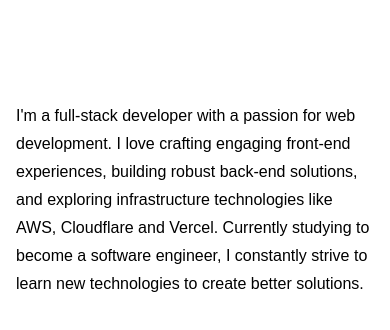
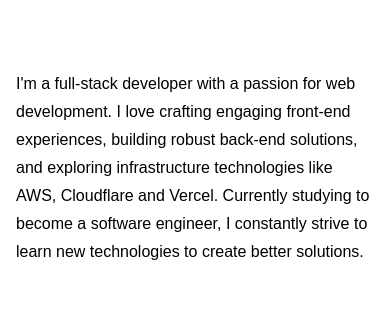
Before and after one commit to PGabriel20/Portifolio, a Next.js app: page / in a window 390 px wide. Shown: the part 388-718 px from the top of the page. Built offline with nearby package versions, Linux system fonts and the light colour scheme.

Commit message:
Reduced mobile padding on index

```diff
--- a/src/pages/index.tsx
+++ b/src/pages/index.tsx
@@ -44,7 +44,7 @@
         </section>
       </div>
 
-      <section className='mt-28 mb-56'>
+      <section className='mt-20 md:mt-28 mb-56'>
         <p className='md:mt-4 text-md lg:text-xl leading-7'>
           I&apos;m a full-stack developer with a passion for web development. I love crafting
           engaging front-end experiences, building robust back-end solutions, and exploring
```
